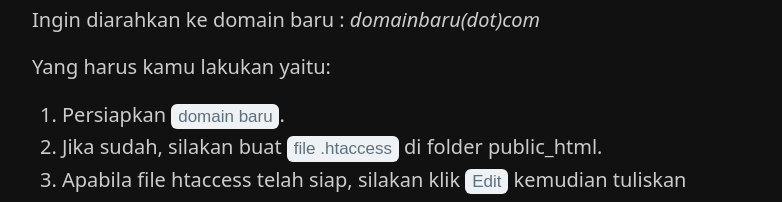
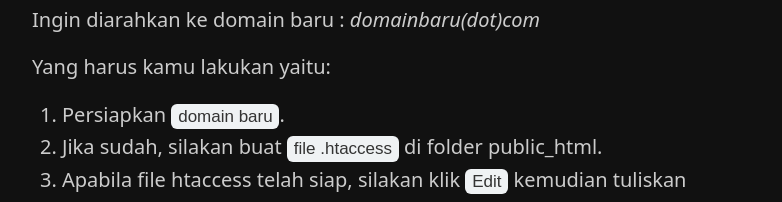
Before and after one commit to sa3owibowo/blog, a Jekyll site: the page built from _posts/2020-12-30-Cara-Mengarahkan-Domain-Lama-ke-Domain-Baru.md, in a window 1280 px wide. Shown: the part 476-678 px from the top of the page, without its empty margins (248-1030 px from the left). Built offline with Jekyll 4.4.1, drawn with Linux system fonts in a browser that asks for light colours; comment, search, counter and statistics services are not loaded.

Commit message:
Update _highlights.scss

```diff
--- a/_sass/_highlights.scss
+++ b/_sass/_highlights.scss
@@ -17,7 +17,7 @@ code {
 	font-size: 85%;
 	background-color: #eff2f4;
 	border-radius: 6px;
-	color: #5c717e;
+	color: #333;
 }
 
 .highlight .c { color: #586E75 } /* Comment */
```
